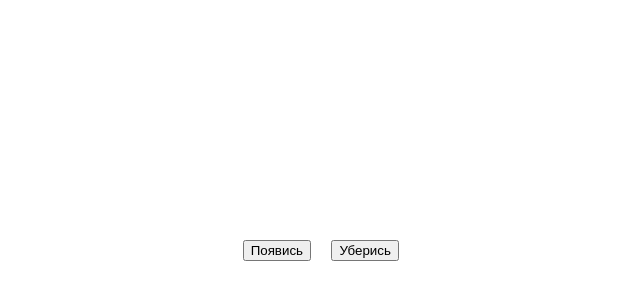
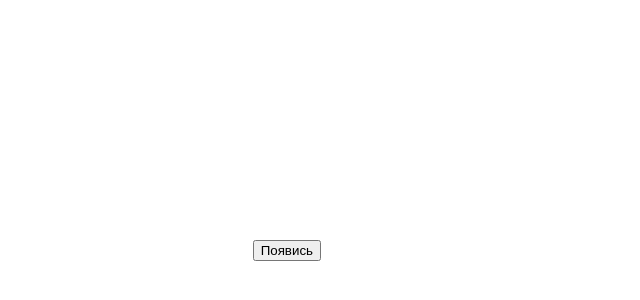
Before and after one commit to VeNtAk1/Vue, a Vue app: page / in a window 1280 px wide. Shown: the part 150-450 px from the top of the page, without its empty margins (319-959 px from the left). Built offline with nearby package versions, Linux system fonts and the light colour scheme; the HTML template or start-up script is replaced by a standard one.

Commit message:
19_3_Vue

```diff
--- a/src/App.vue
+++ b/src/App.vue
@@ -3,16 +3,25 @@ export default {
     data(){
         return{
             visible: false,
+            visible_button_1: true,
+            visible_button_2: false,
         }
 
     },
     methods:{
         hide(){
             this.visible =  true
+            this.visible_button_1 = false
+            this.visible_button_2 = true
         },
         hide_2(){
             this.visible = false
+            this.visible_button_2 = false
+            this.visible_button_1 = true
+
+
         }
+
     }
 }
 </script>
@@ -20,6 +29,6 @@ export default {
 
 <template>
     <p v-if="visible">text_1</p>
-    <button @click="hide" style="margin: 10px;">Появись</button>
-    <button @click="hide_2" style="margin: 10px;">Уберись</button>
+    <button @click="hide" v-if="visible_button_1">Появись</button>
+    <button @click="hide_2"  v-if="visible_button_2">Уберись</button>
 </template>
```
